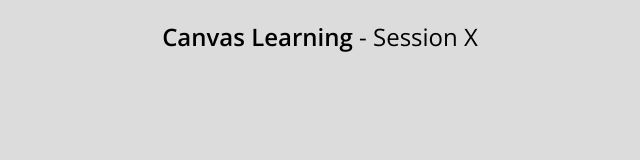
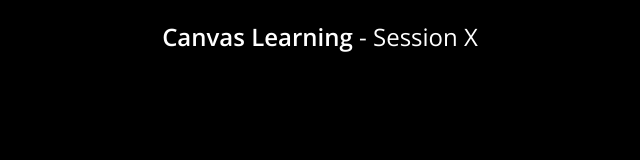
Before and after one commit to wautersj/Hackathon-canvas-learning, a plain HTML site: page session-setup/index.html in a window 1280 px wide. Shown: the whole page, without its empty margins (320-960 px from the left). Drawn offline with nearby package versions, Linux system fonts and the light colour scheme.

Commit message:
change to black style

```diff
--- a/session-setup/styles/main.css
+++ b/session-setup/styles/main.css
@@ -19,7 +19,7 @@ html, body, canvas {
 }
 
 canvas {
-	background: #DCDCDC;
+	background: #000000;
 }
 
 h1 {
@@ -32,6 +32,7 @@ h1 {
 	top: 20px;
 	text-align: center;
 	font-weight: 600;
+	color: white;
 }
 
 h1 span {
```
